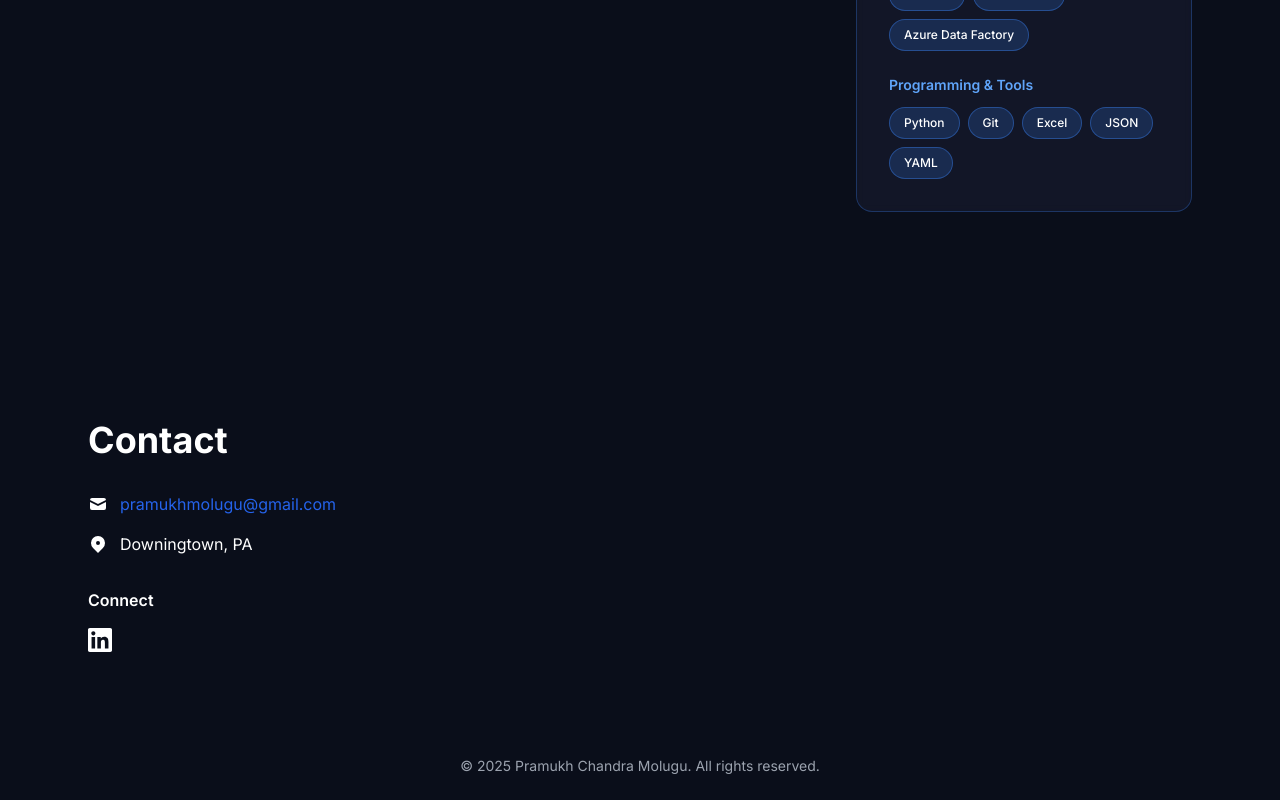
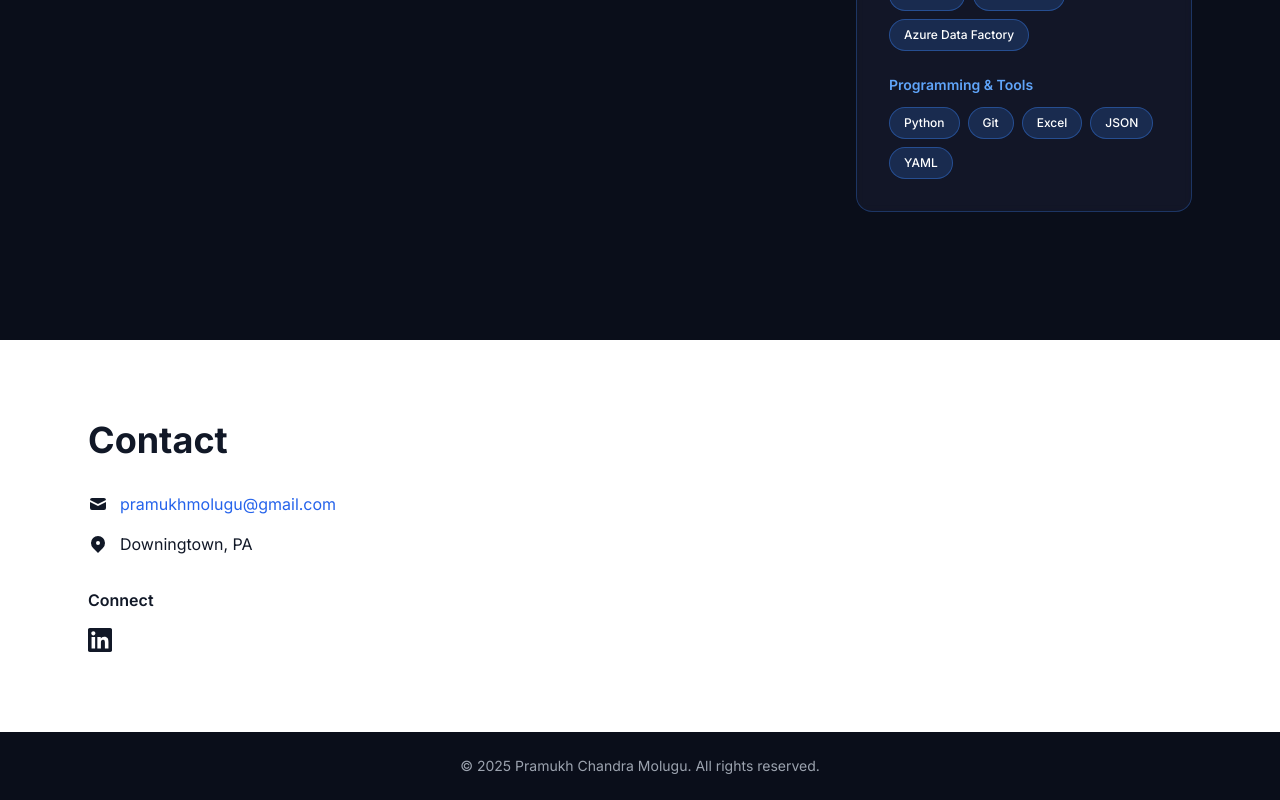
Before and after one commit to pramukhmolugu/portfolio, a Next.js app: page / in a window 1280 px wide. Shown: the part 4106-4906 px from the top of the page. Built offline with nearby package versions, Linux system fonts and the light colour scheme.

Commit message:
Update index.js

```diff
--- a/pages/index.js
+++ b/pages/index.js
@@ -546,7 +546,7 @@ export default function Portfolio() {
         </section>
 
         {/* Contact Section */}
-        <section id="contact" className="py-20 bg-[#0a0e1a] text-white">
+        <section id="contact" className="py-20 bg-white text-gray-900">
           <div className="max-w-6xl mx-auto px-6">
             <h2 className="text-4xl font-bold mb-8">Contact</h2>
 
```
